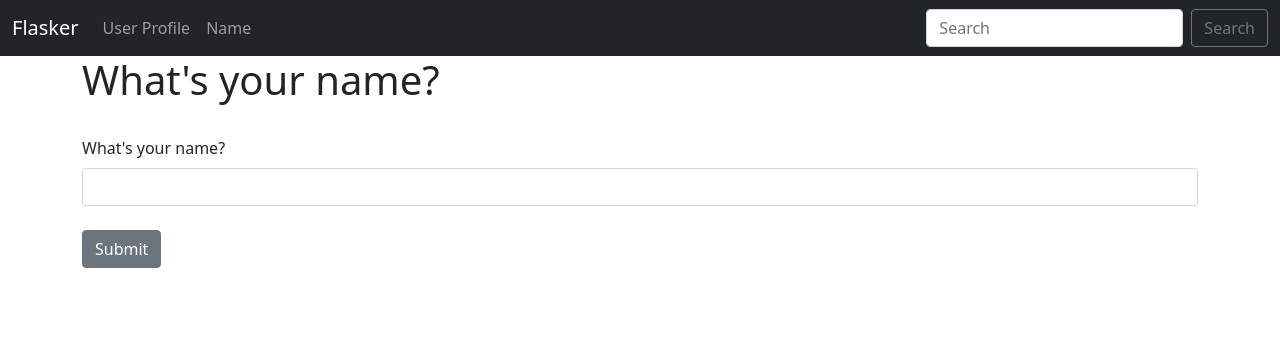
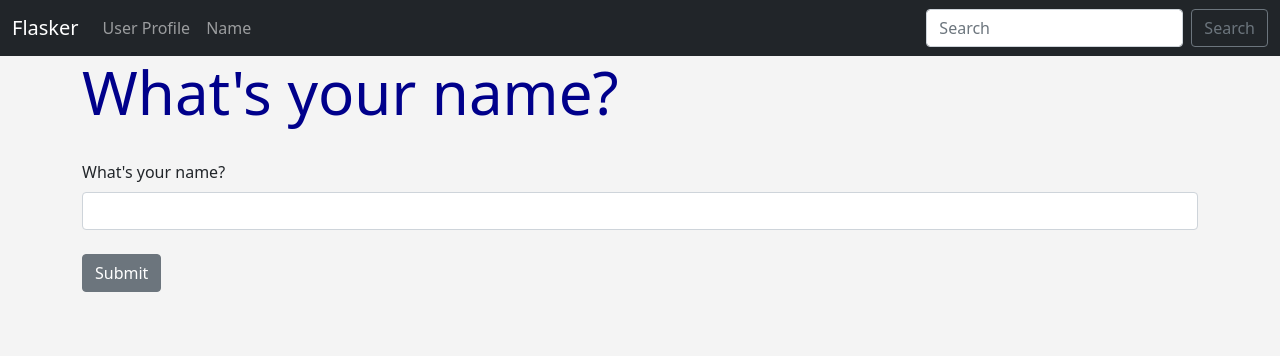
Before and after one commit to newbpydev/_Flasker, a Flask app: page /name in a window 1280 px wide. Shown: the top 356 px of the page. Run offline with Flask 2, Linux system fonts and the light colour scheme.

Commit message:
Add Static, CSS and JS folders and the style.css and myfile.js

```diff
--- a/main.py
+++ b/main.py
@@ -34,6 +34,8 @@ def name():
         person_name = form.name.data
         form.name = ''
 
+        flash(message='Form submitted successfully')
+
     return render_template('name.html', name=person_name, form=form)
 
 
--- /dev/null
+++ b/static/css/style.css
@@ -0,0 +1,13 @@
+body {
+    background: #f4f4f4;
+}
+
+h1 {
+    color: darkblue;
+    font-size: 60px;
+}
+
+#demo {
+    font-size: 4rem;
+    color: darkblue;
+}
--- /dev/null
+++ b/static/js/myfile.js
@@ -0,0 +1 @@
+document.getElementById("demo").innerHTML = 'This was created with JavaScript';
--- a/templates/base.html
+++ b/templates/base.html
@@ -6,8 +6,13 @@
 	<meta name="viewport" content="width=device-width, initial-scale=1">
 
 	<!-- Bootstrap CSS -->
-    <link href="https://cdn.jsdelivr.net/npm/bootstrap@5.1.3/dist/css/bootstrap.min.css" rel="stylesheet" integrity="sha384-1BmE4kWBq78iYhFldvKuhfTAU6auU8tT94WrHftjDbrCEXSU1oBoqyl2QvZ6jIW3" crossorigin="anonymous">
+	<link href="https://cdn.jsdelivr.net/npm/bootstrap@5.1.3/dist/css/bootstrap.min.css" rel="stylesheet"
+	      integrity="sha384-1BmE4kWBq78iYhFldvKuhfTAU6auU8tT94WrHftjDbrCEXSU1oBoqyl2QvZ6jIW3" crossorigin="anonymous">
+	<!-- Our CSS -->
+	<link href="{{ url_for('static', filename='css/style.css') }}" rel="stylesheet" type="text/css">
 
+	<link rel="stylesheet" href="https://use.fontawesome.com/releases/v5.15.4/css/all.css"
+	      integrity="sha384-DyZ88mC6Up2uqS4h/KRgHuoeGwBcD4Ng9SiP4dIRy0EXTlnuz47vAwmeGwVChigm" crossorigin="anonymous">
 	<title>{% block title %}{% endblock %}</title>
 </head>
 
@@ -22,7 +27,8 @@
 </div>
 
 
-
-    <script src="https://cdn.jsdelivr.net/npm/bootstrap@5.1.3/dist/js/bootstrap.bundle.min.js" integrity="sha384-ka7Sk0Gln4gmtz2MlQnikT1wXgYsOg+OMhuP+IlRH9sENBO0LRn5q+8nbTov4+1p" crossorigin="anonymous"></script>
+<script src="https://cdn.jsdelivr.net/npm/bootstrap@5.1.3/dist/js/bootstrap.bundle.min.js"
+        integrity="sha384-ka7Sk0Gln4gmtz2MlQnikT1wXgYsOg+OMhuP+IlRH9sENBO0LRn5q+8nbTov4+1p"
+        crossorigin="anonymous"></script>
 </body>
 </html>
--- a/templates/name.html
+++ b/templates/name.html
@@ -3,8 +3,22 @@
 {% block title %}Name{% endblock %}
 
 {% block content %}
+
+{% for message in get_flashed_messages() %}
+	<div class="alert alert-success alert-dismissible fade show" role="alert">
+	  <strong><i class="fas fa-check"></i> {{ message }}</strong>
+	  <button type="button" class="btn-close" data-bs-dismiss="alert" aria-label="Close"></button>
+	</div>
+{% endfor %}
+
 {% if name %}
 	<h1>Hello {{ name }}!</h1>
+	<br>
+	<img src="{{ url_for('static', filename='images/discs.jpg') }}" alt="A random image">
+	<br><br>
+	<p id="demo">This is stuff...</p>
+
+	<script src="{{ url_for('static', filename='js/myfile.js') }}"></script>
 {% else %}
 	<h1>What's your name?</h1><br>
 	<form method="post">
```
Also changed, not shown: static/images/discs.jpg (added). Lines whose indentation alone changed are shown as unchanged.
